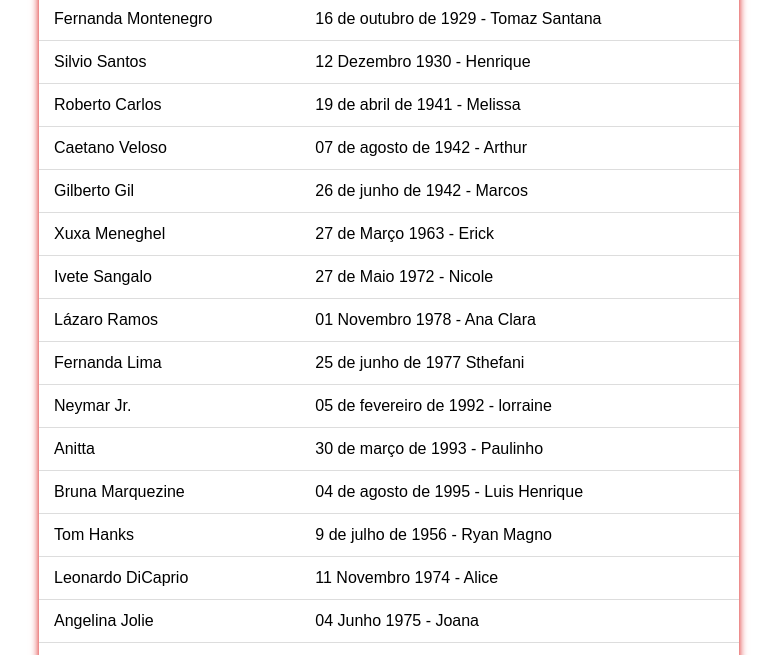
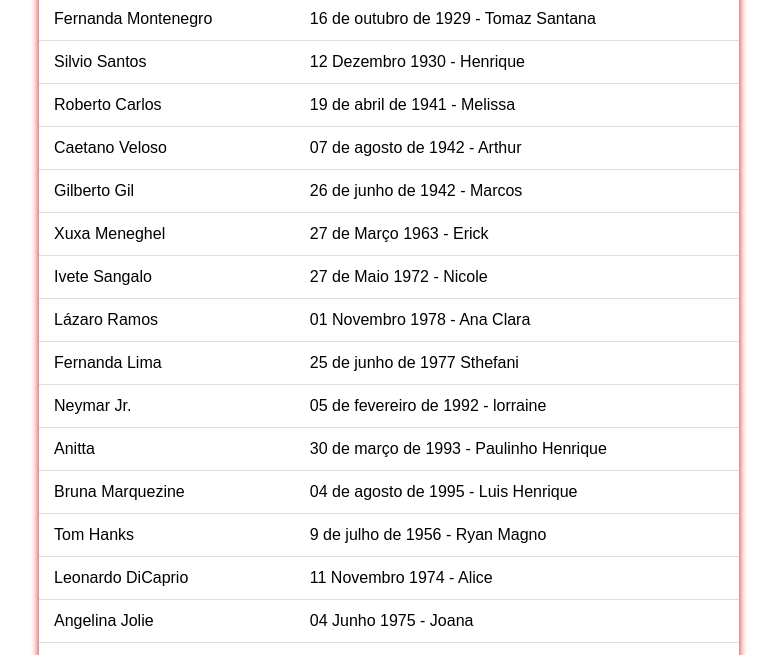
Before and after one commit to toommaz/AulaVersionamento, a website: page index.html in a window 1280 px wide. Shown: the part 145-800 px from the top of the page, without its empty margins (251-1028 px from the left). Drawn offline with Linux system fonts and the light colour scheme.

Commit message:
Alteração do html

```diff
--- a/index.html
+++ b/index.html
@@ -57,7 +57,7 @@
             <tr><td>Lázaro Ramos</td><td>01 Novembro 1978 - Ana Clara</td></tr>
             <tr><td>Fernanda Lima</td><td>25 de junho de 1977 Sthefani</td></tr>
             <tr><td>Neymar Jr.</td><td>05 de fevereiro de 1992 - lorraine </td></tr>
-            <tr><td>Anitta</td><td>30 de março de 1993 - Paulinho</td></tr>
+            <tr><td>Anitta</td><td>30 de março de 1993 - Paulinho Henrique</td></tr>
             <tr><td>Bruna Marquezine</td><td>04 de agosto de 1995 - Luis Henrique</td></tr>
             <tr><td>Tom Hanks</td><td>9 de julho de 1956 - Ryan Magno</td></tr>
             <tr><td>Leonardo DiCaprio</td><td>11 Novembro 1974 - Alice</td></tr>
```
